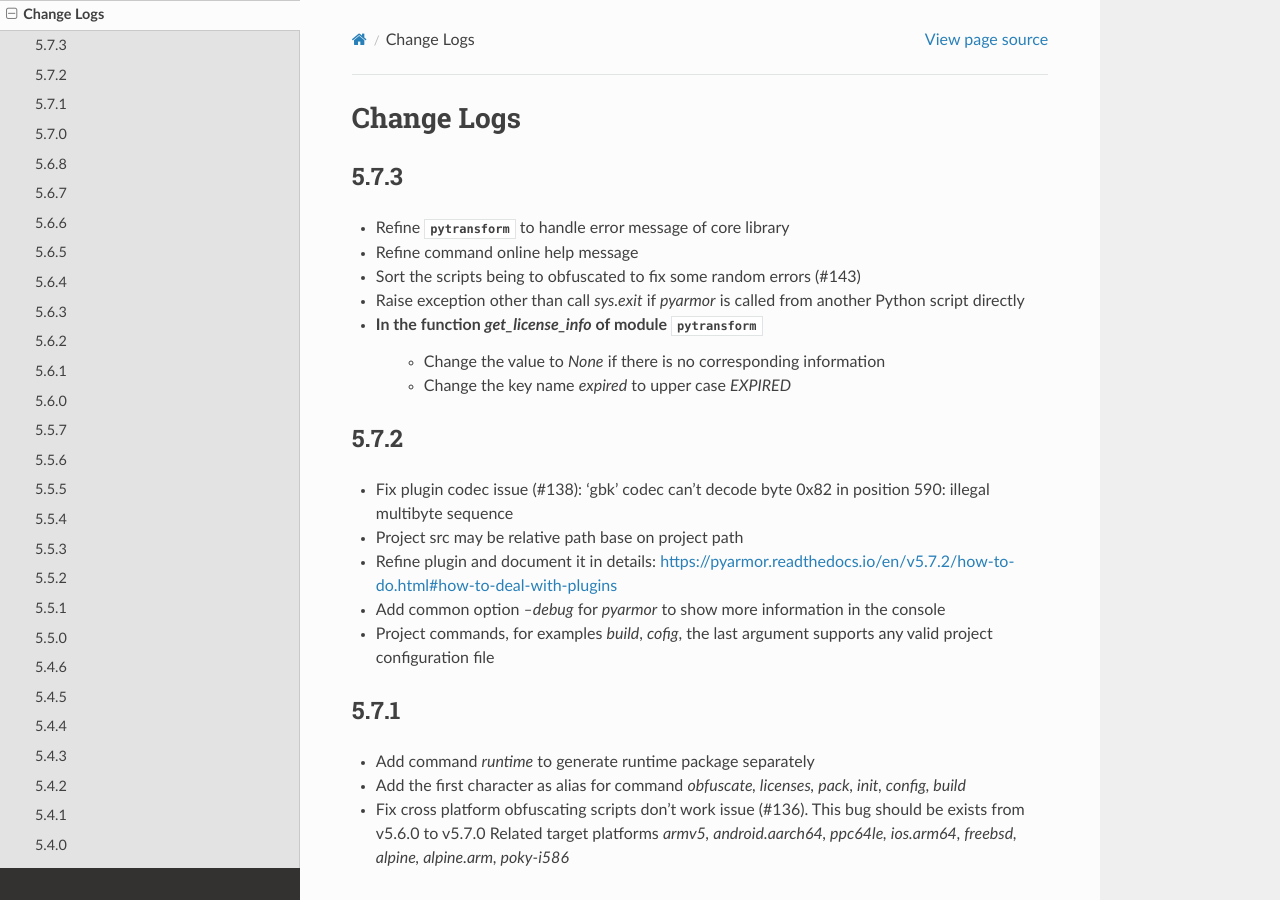
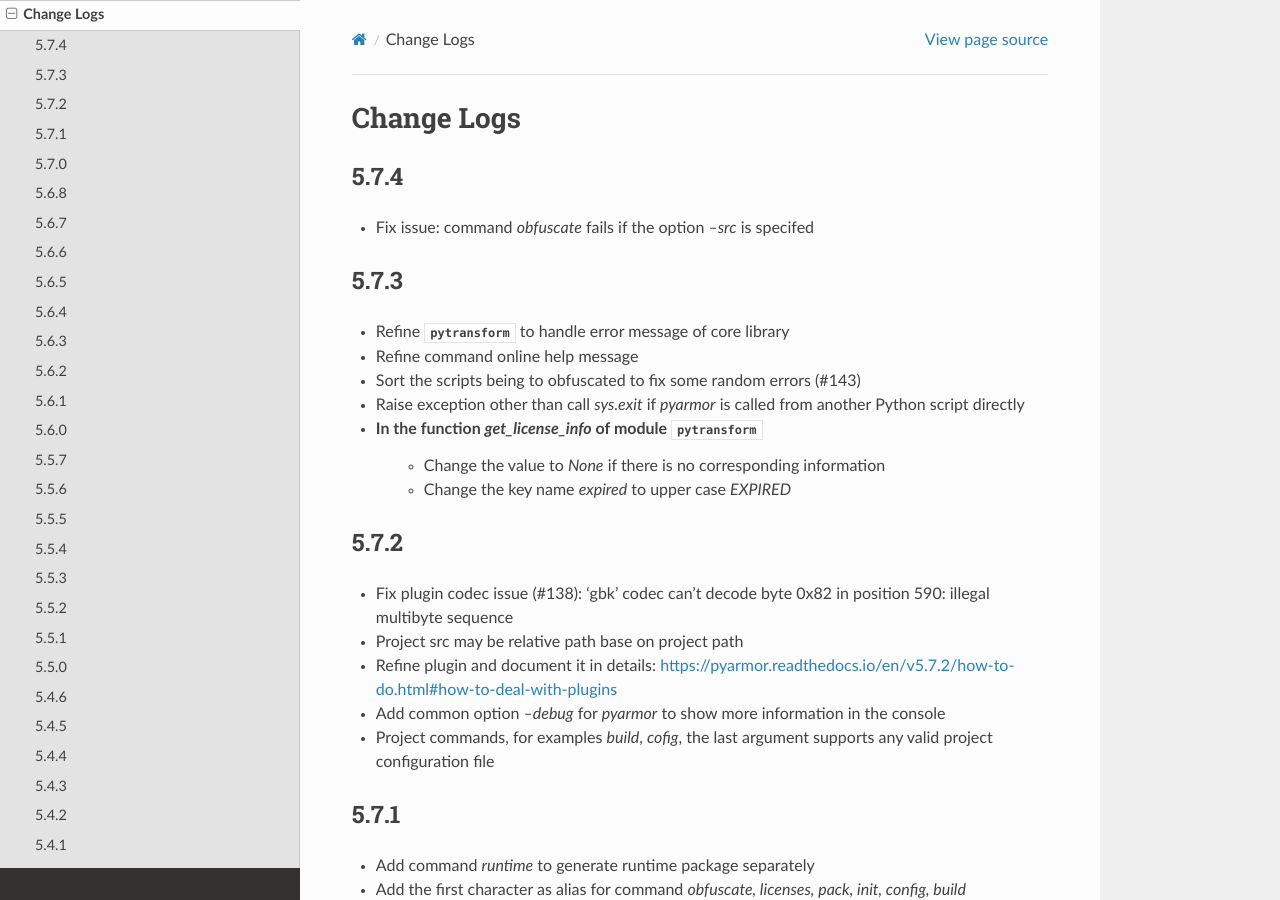
Before and after one commit to dashingsoft/pyarmor, a Sphinx documentation site: the page built from docs/change-logs.rst, in a window 1280 px wide and 900 px high. Built offline with Sphinx 7.4.7 and the Read the Docs theme 2.0.0, drawn with Linux system fonts in a browser that asks for light colours.

Commit message:
Add change log

```diff
--- a/docs/change-logs.rst
+++ b/docs/change-logs.rst
@@ -3,9 +3,13 @@
 Change Logs
 ===========
 
-.. 5.7.4:
+.. 5.7.5:
 
    Refine error messages so that the users could solve most of problems by the hints, document it here https://pyarmor.readthedocs.io/en/v5.7.3/questions.html#error-message-list
+
+5.7.4
+-----
+* Fix issue: command `obfuscate` fails if the option `--src` is specifed
 
 5.7.3
 -----
```
